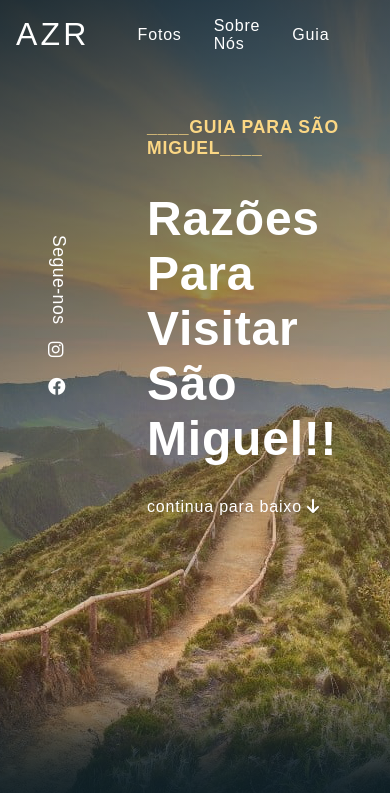
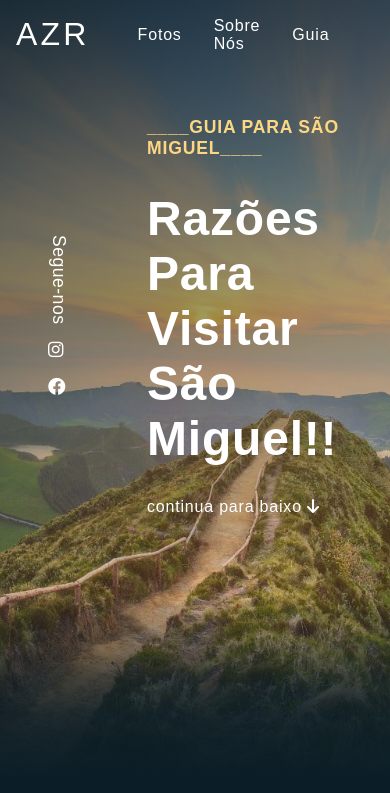
Before and after one commit to FranciscoCerqueira412/Azores-Landing-Page, a plain HTML site: page index.html in a window 390 px wide. Shown: the top 793 px of the page. Drawn offline with Linux system fonts and the light colour scheme; a web font is replaced by a local one.

Commit message:
Update style.css

```diff
--- a/style.css
+++ b/style.css
@@ -12,6 +12,9 @@
     scroll-behavior: smooth;
 
 }
+body{
+    background-color: #0B1D26;
+}
 a{
     color: white;
 
@@ -19,7 +22,7 @@ a{
 header{
     height: 100vh;
     background: linear-gradient(340deg, rgba(11, 29, 38, 0) 31.06%, #0B1D26 108.93%),url(images/1.jpg);
-    background-size: cover 100vh;
+    background-size: cover;
     background-repeat: no-repeat;
     background-position: center;
 
@@ -152,7 +155,7 @@ nav .account :nth-child(n):hover{
     align-items: center;
     justify-content: center;
     position: absolute;
-    bottom: -4rem;
+    bottom: 0rem;
     width: 100%;
     height: 300px;
 
@@ -346,6 +349,9 @@ footer{
     .azr p{
         margin-bottom: 10rem;
     }
+    header{
+        background-size: cover  100vh;
+    }
 
 }
 @media screen and (max-width: 730px) and (max-height:440px) {
@@ -363,5 +369,8 @@ footer{
     main{
         padding-top: 3rem;
     }
+    .fade{
+        bottom: -6rem;
+    }
 
 }
```
